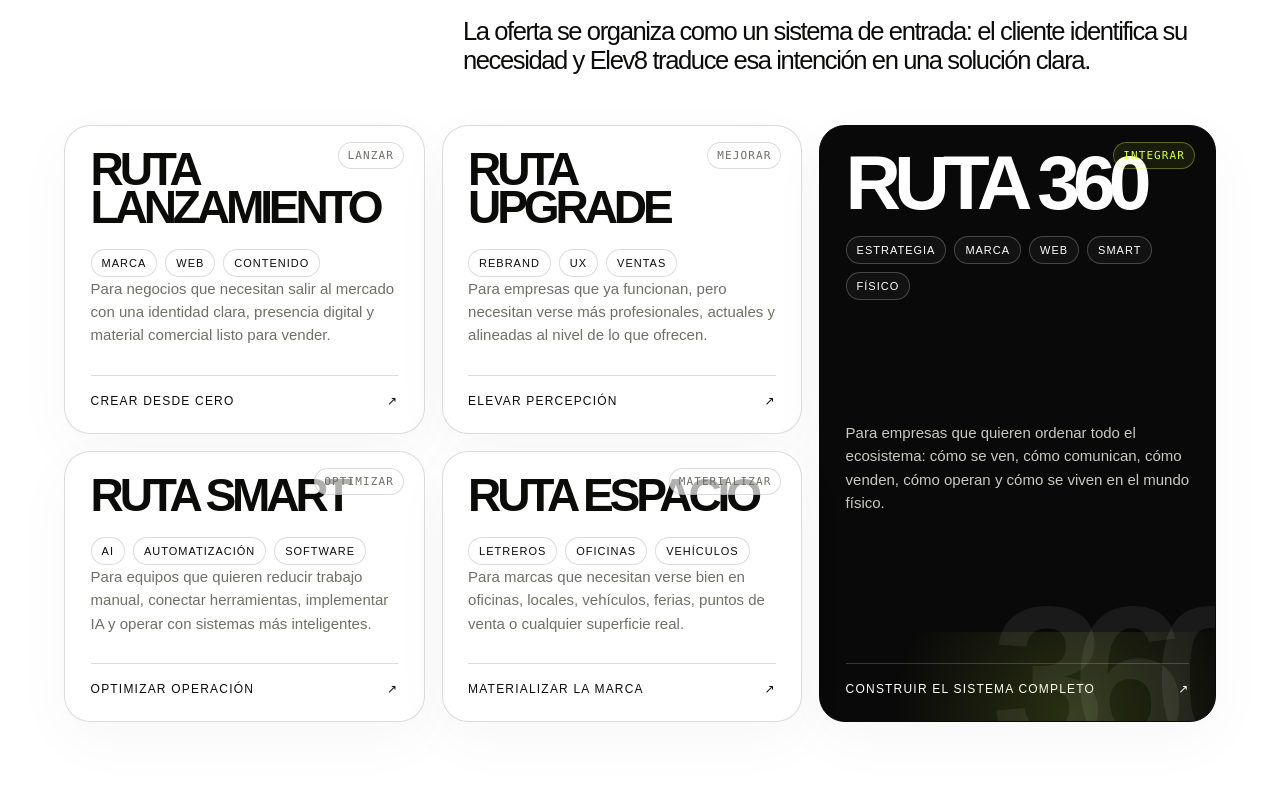
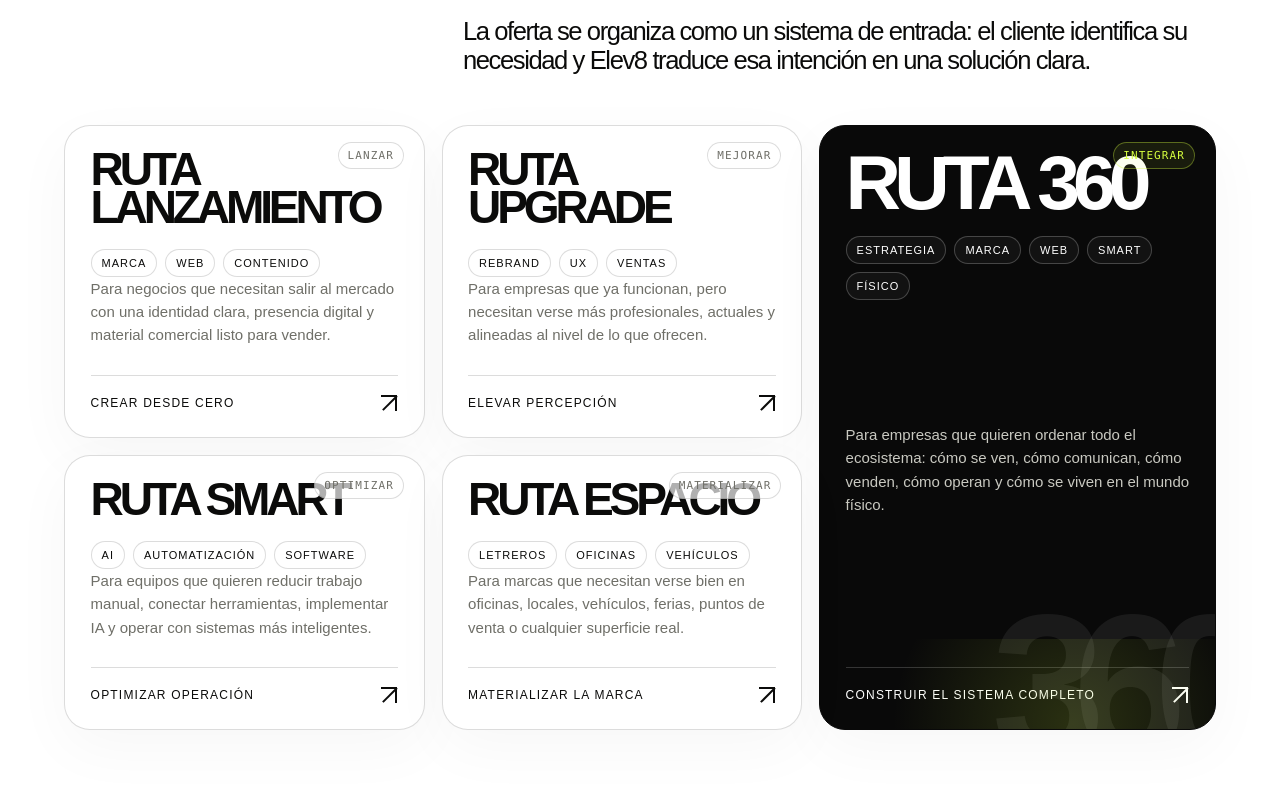
Before and after one commit to mcodelia/test-elev8, a Next.js app: page / in a window 1280 px wide. Shown: the part 3140-3940 px from the top of the page. Built offline with nearby package versions, Linux system fonts and the light colour scheme.

Commit message:
Replace Elev8 site with reference HTML design
Replace Elev8 site with reference HTML design

```diff
--- a/src/app/globals.css
+++ b/src/app/globals.css
@@ -55,3 +55,62 @@
 .route-left .eyebrow{color:#bdbdb5}
 .route-left p{color:#c9c9c1;margin-top:22px}
 .footer h3{margin:0 0 38px;font-size:34px;letter-spacing:-.05em;color:#fff}
+
+.footer-index a span{position:relative;width:18px;height:18px;flex:0 0 18px;overflow:hidden;color:transparent;font-size:0}
+.footer-index a span::before{content:"";position:absolute;right:1px;top:1px;width:14px;height:14px;border-top:2px solid currentColor;border-right:2px solid currentColor;color:#8f887e}
+.footer-index a span::after{content:"";position:absolute;right:1px;top:1px;width:20px;height:2px;background:#8f887e;transform:rotate(-45deg);transform-origin:right center}
+.footer-index a:hover span::before{color:var(--paper)}
+.footer-index a:hover span::after{background:var(--paper);transform:rotate(-45deg) translateX(4px)}
+.arrow{position:relative;color:transparent;font-size:0}
+.arrow::before{content:"";position:absolute;right:18px;top:17px;width:14px;height:14px;border-top:2px solid #bdb5a7;border-right:2px solid #bdb5a7}
+.arrow::after{content:"";position:absolute;right:18px;top:17px;width:21px;height:2px;background:#bdb5a7;transform:rotate(-45deg);transform-origin:right center}
+.service:hover .arrow::before{border-color:var(--ink)}
+.service:hover .arrow::after{background:var(--ink)}
+.offer-action span:last-child{position:relative;width:18px;height:18px;flex:0 0 18px;overflow:hidden;color:transparent;font-size:0}
+.offer-action span:last-child::before{content:"";position:absolute;right:1px;top:1px;width:14px;height:14px;border-top:2px solid var(--ink);border-right:2px solid var(--ink)}
+.offer-action span:last-child::after{content:"";position:absolute;right:1px;top:1px;width:20px;height:2px;background:var(--ink);transform:rotate(-45deg);transform-origin:right center}
+.offer-feature .offer-action span:last-child::before{border-color:#fff}
+.offer-feature .offer-action span:last-child::after{background:#fff}
+
+@media(max-width:640px){
+  :root{--pad:24px}
+  section{padding:64px 0}
+  .navin{height:72px;gap:18px}
+  .logo{font-size:34px}
+  .nav .btn{padding:12px 16px;font-size:11px;letter-spacing:.12em;white-space:nowrap}
+  .hero{padding:28px 0 18px}
+  .hero-main{border-radius:22px;padding:28px;min-height:540px}
+  .hero-main:before{inset:16px;border-radius:18px}
+  h1{font-size:clamp(54px,17vw,70px);line-height:.8;margin:34px 0 28px}
+  .hero-copy{gap:20px}
+  .hero-copy strong{font-size:clamp(28px,8vw,36px)}
+  .poster{min-height:330px;border-radius:22px}
+  .mini-card{border-radius:22px;min-height:210px}
+  .section-head{gap:22px;margin-bottom:34px}
+  h2{font-size:clamp(44px,13vw,62px);line-height:.88}
+  .lead{font-size:clamp(22px,7vw,30px)}
+  .logic-card{border-radius:22px;min-height:190px}
+  .service{gap:14px;padding:28px 0}
+  .service h3{font-size:clamp(38px,12vw,58px)}
+  .arrow{width:48px;height:48px}
+  .arrow::before{right:16px;top:15px}
+  .arrow::after{right:16px;top:15px}
+  .offer-card{border-radius:22px}
+  .route-left{border-radius:24px;padding:28px}
+  .q{gap:14px;padding:24px 0}
+  .q strong{font-size:clamp(25px,7vw,34px);line-height:1}
+  .signal-board{border-radius:26px}
+  .signal-board:before{inset:16px;border-radius:20px}
+  .signal-node{border-radius:22px;padding:24px}
+  .footer{padding:72px 0 38px;margin-top:64px}
+  .footer h2{font-size:clamp(52px,16vw,76px);line-height:.86}
+  .footer-grid{gap:54px;margin-top:54px;padding-top:44px}
+  .footer-note{min-height:auto;gap:28px}
+  .footer h3{font-size:clamp(44px,14vw,64px);line-height:.92;letter-spacing:-.07em;margin-bottom:34px}
+  .footer-index{grid-template-columns:1fr;row-gap:0}
+  .footer-index a{padding:24px 0;font-size:clamp(28px,9.5vw,42px);line-height:.96;letter-spacing:-.055em}
+  .footer-index a strong{max-width:72%;font-weight:800}
+  .footer-index a span{width:22px;height:22px;flex-basis:22px}
+  .footer-index a span::before{width:18px;height:18px;border-width:2px}
+  .footer-index a span::after{width:26px;height:2px}
+}
```
